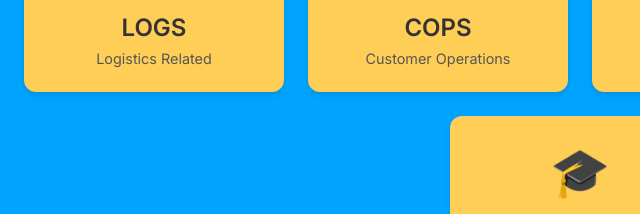
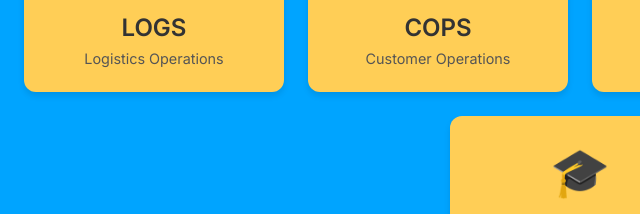
Before and after one commit to nikhilsk-LH/LH_Training_Manual, a website: page index.html in a window 1280 px wide. Shown: the part 280-494 px from the top of the page, 60-700 px from the left. Drawn offline with Linux system fonts and the light colour scheme.

Commit message:
chore: Apply user's manual changes and build

```diff
--- a/index.html
+++ b/index.html
@@ -27,7 +27,7 @@
                 <h2>LOGS</h2>
                 <div class="card-content">
                     <!-- Dynamic content will be loaded here if needed, or specific links -->
-                    <p>Logistics Related</p>
+                    <p>Logistics Operations</p>
                 </div>
             </div>
 
```
